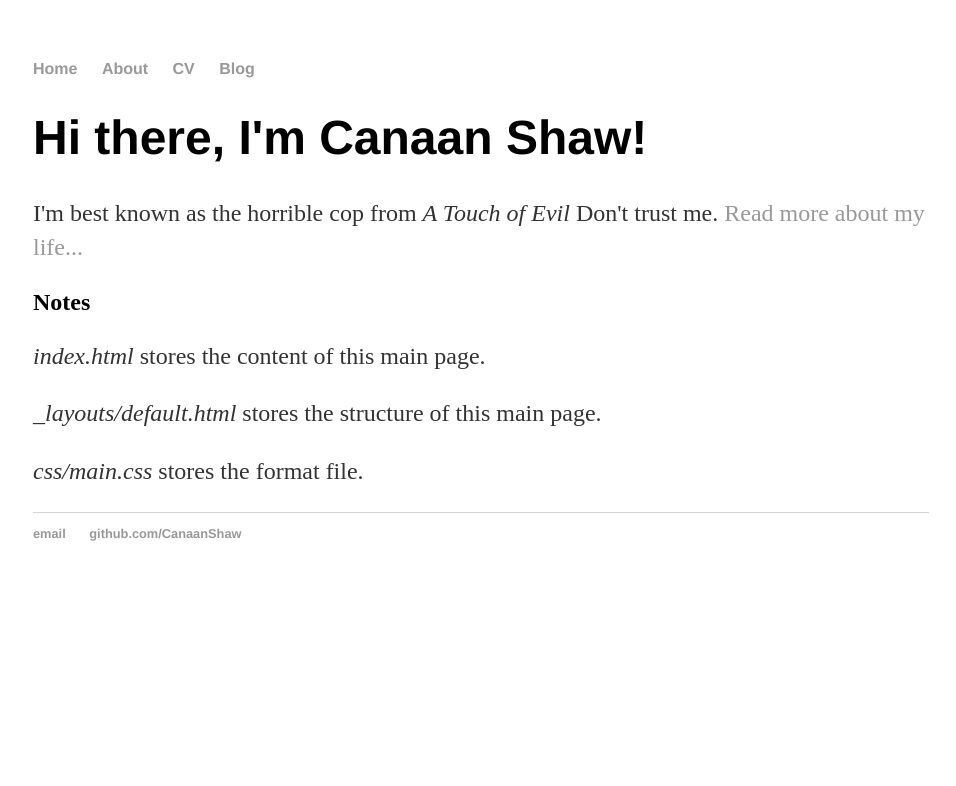
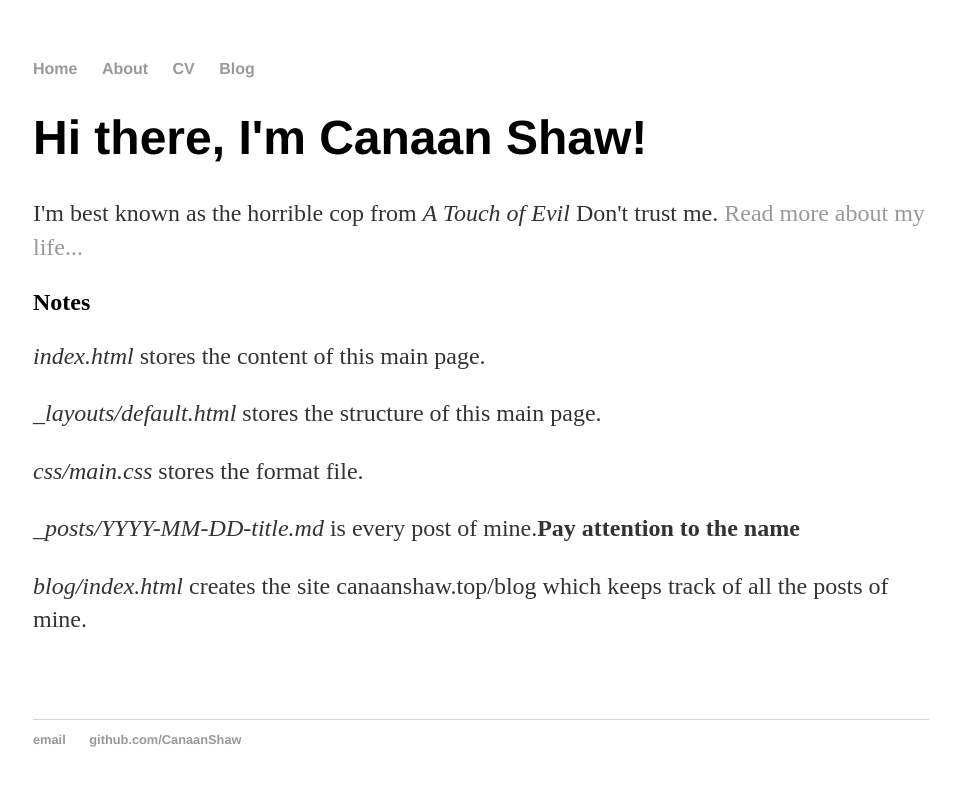
Before and after one commit to CanaanShaw/CanaanShaw, a Jekyll site: the page built from index.html, in a window 1280 px wide. Shown: the top 786 px of the page, without its empty margins (159-1115 px from the left). Built offline with Jekyll 4.4.1, drawn with Linux system fonts in a browser that asks for light colours.

Commit message:
Update index.html

```diff
--- a/index.html
+++ b/index.html
@@ -5,7 +5,11 @@ title: Canaan Shaw, Horrible Cop
 
     <h1>Hi there, I'm Canaan Shaw!</h1>
     <p>I'm best known as the horrible cop from <em>A Touch of Evil</em> Don't trust me. <a href="/about">Read more about my life...</a></p>
+
 <h2 >Notes</h2>
 <p><em>index.html</em> stores the content of this main page.</p>
 <p><em>_layouts/default.html</em> stores the structure of this main page.</p>
 <p><em>css/main.css</em> stores the format file.</p>
+<p><em>_posts/YYYY-MM-DD-title.md</em> is every post of mine.<strong>Pay attention to the name</strong></p>
+<p><em>blog/index.html</em> creates the site canaanshaw.top/blog which keeps track of all the posts of mine.</p>
+<p>&nbsp;</p>
```
